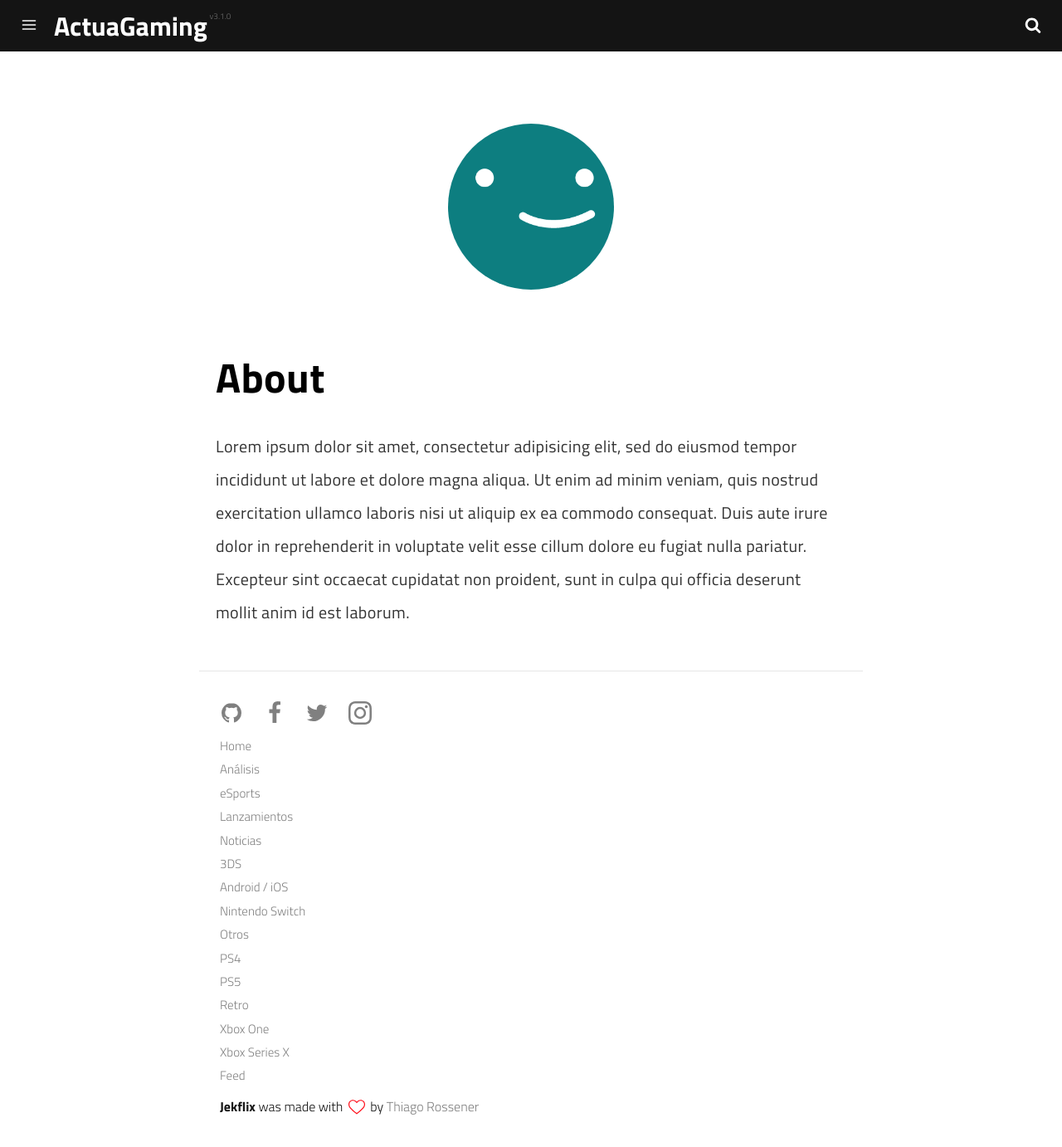
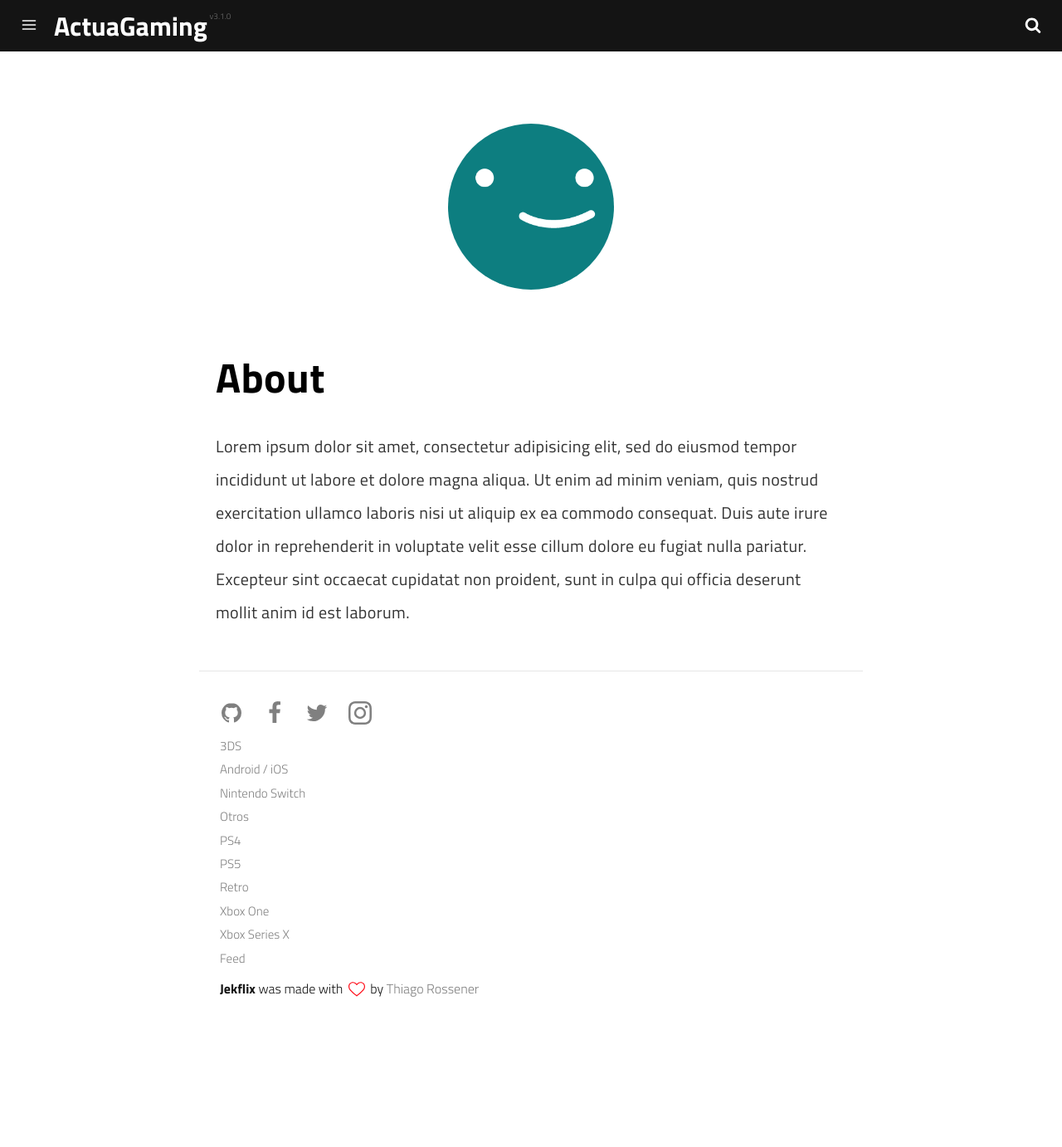
Before and after one commit to actuagamingla/actuagamingla.github.io, a Jekyll site: the page built from pages/about.md, in a window 1280 px wide and 1382 px high. Shown: the whole window at 83% size. Built offline with Jekyll 4.4.1, drawn with Linux system fonts in a browser that asks for light colours; a script that is not in the unit is left out.

Commit message:
Update _config.yml

```diff
--- a/_config.yml
+++ b/_config.yml
@@ -35,16 +35,6 @@ email: actuagamingla@gmx.com
 disqus_username: actuagamingla
 show_hero: true
 menu:
-  - title: Home
-    url: /
-  - title: Análisis
-    url: https://actuagamingla.github.io/tags/#analisis
-  - title: eSports
-    url: https://actuagamingla.github.io/tags/#eSports
-  - title: Lanzamientos
-    url: https://actuagamingla.github.io/tags/#lanzamientos
-  - title: Noticias
-    url: https://actuagamingla.github.io/tags/#Noticias
   - title: 3DS
     url: https://actuagamingla.github.io/tags/#3DS
   - title: Android / iOS
```
